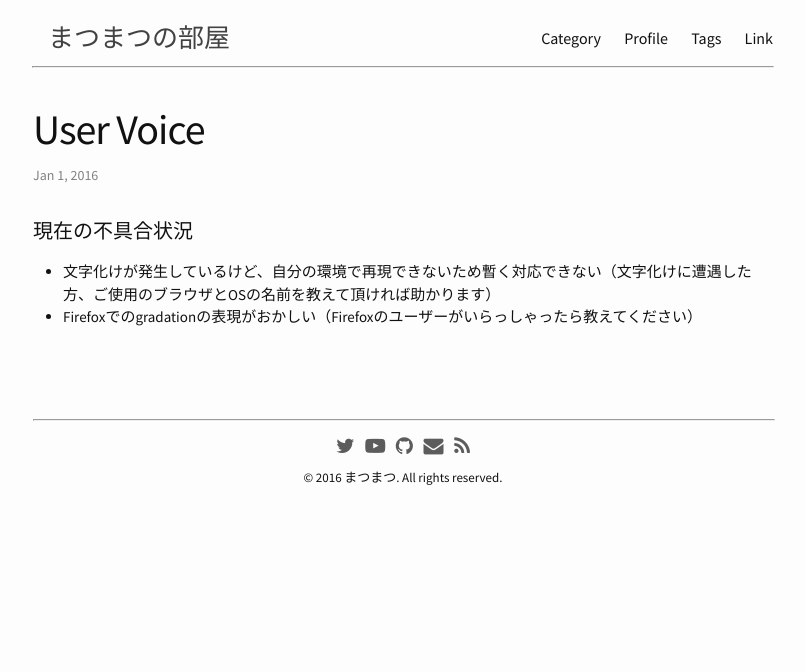
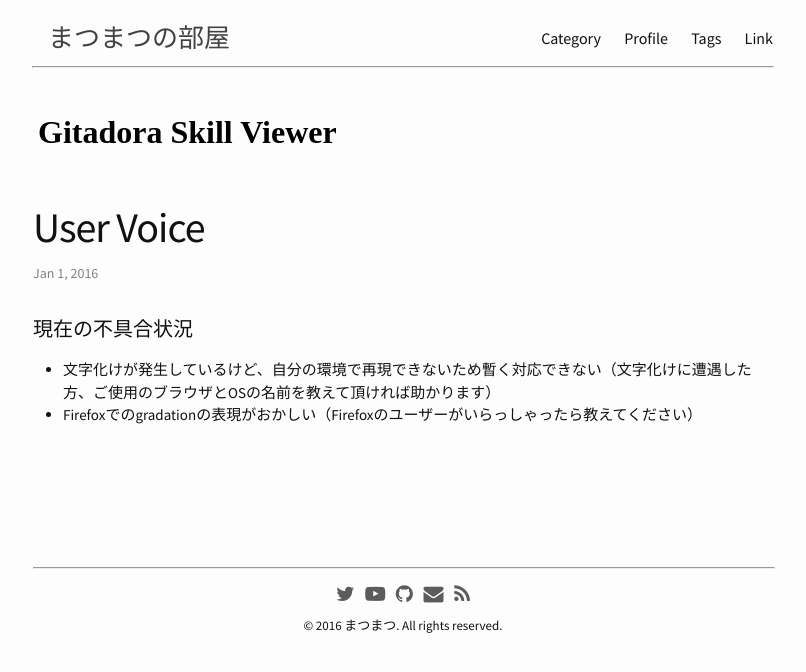
Before and after one commit to ssdh233/ssdh233.github.io, a Jekyll site: the page built from _posts/2016-01-01-user-voice.md, in a window 1280 px wide. Shown: the top 672 px of the page, without its empty margins (237-1043 px from the left). Built offline with Jekyll 4.4.1, drawn with Linux system fonts in a browser that asks for light colours; nearby versions of some CDN libraries; some web fonts are replaced; comment, search, counter and statistics services are not loaded.

Commit message:
Refine category posts

```diff
--- /dev/null
+++ b/_layouts/post_gsv.html
@@ -0,0 +1,45 @@
+---
+layout: default
+---
+<div class="post">
+
+  <div class="category-header">
+    <div class="gsv-title">
+      <a href="/gsv">
+        Gitadora Skill Viewer
+      </a>
+    </div>
+  </div>
+
+  <header class="post-header">
+    <h1 class="post-title">{{ page.title }}</h1>
+      <p class="post-meta">{{ page.date | date: "%b %-d, %Y" }}</p>
+  </header>
+
+  <div class="post-tag">
+    {% if page.category == "blog" %}
+      <ul>
+        {% for tag in page.tags %}
+        <li>
+          <a href="{{ site.url }}{{ site.baseurl }}/tags#{{ tag }}" class="tag">
+            <span class="term">{{ tag }}</span>
+          </a>
+        </li>
+        {% unless forloop.last %}{% endunless %}
+        {% endfor %}
+      </ul>
+    {% endif %}
+  </div>
+
+  <article class="post-content">
+    {{ content }}
+  </article>
+
+  <!-- Disqus -->
+  {% if page.comments != false and site.disqus.id %}
+  <table><tr height="50px"></tr></table>
+  <section id="disqus_thread"></section>
+  {% include disqus.html %}
+  {% endif %}
+
+</div>
--- a/_sass/_layout.scss
+++ b/_sass/_layout.scss
@@ -232,6 +232,8 @@
       font-size: 18px;
     }
   }
+
+
 }
 
 hr {
@@ -316,10 +318,18 @@
   margin-bottom: 10px;
 }
 
+.category-header {
+  padding-bottom: 50px;
+  padding-left: 5px;
+}
+
 /*--------------
   gsv
   -------------- */
 .gsv-title {
+  a {
+    color: #000;
+  }
   font-size: 200%;
   font-family: Andada;
   font-weight: bold;
```
Also changed, not shown: _posts/2016-01-01-user-voice.md (+1 -1 lines), _posts/2016-12-15-development.md (added, +12 -0 lines), index_gsv.md (+10 -5 lines).
